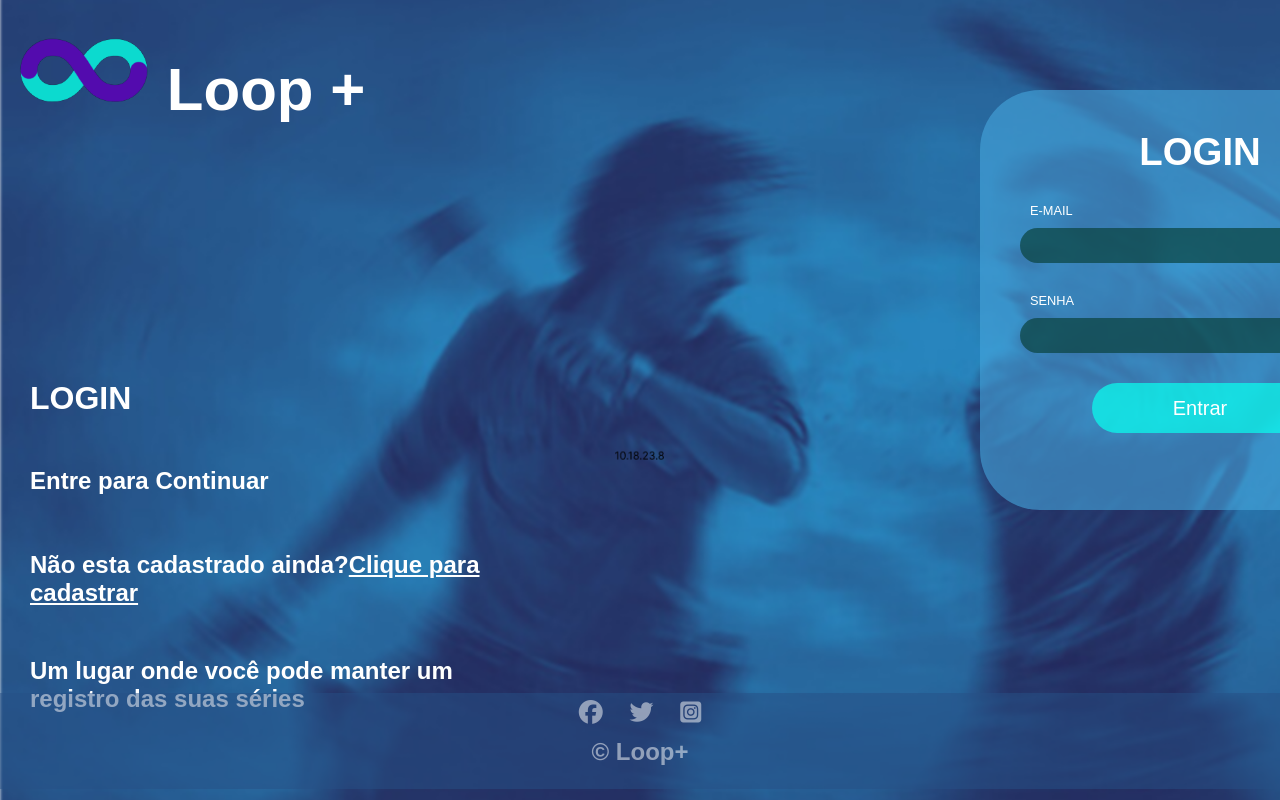
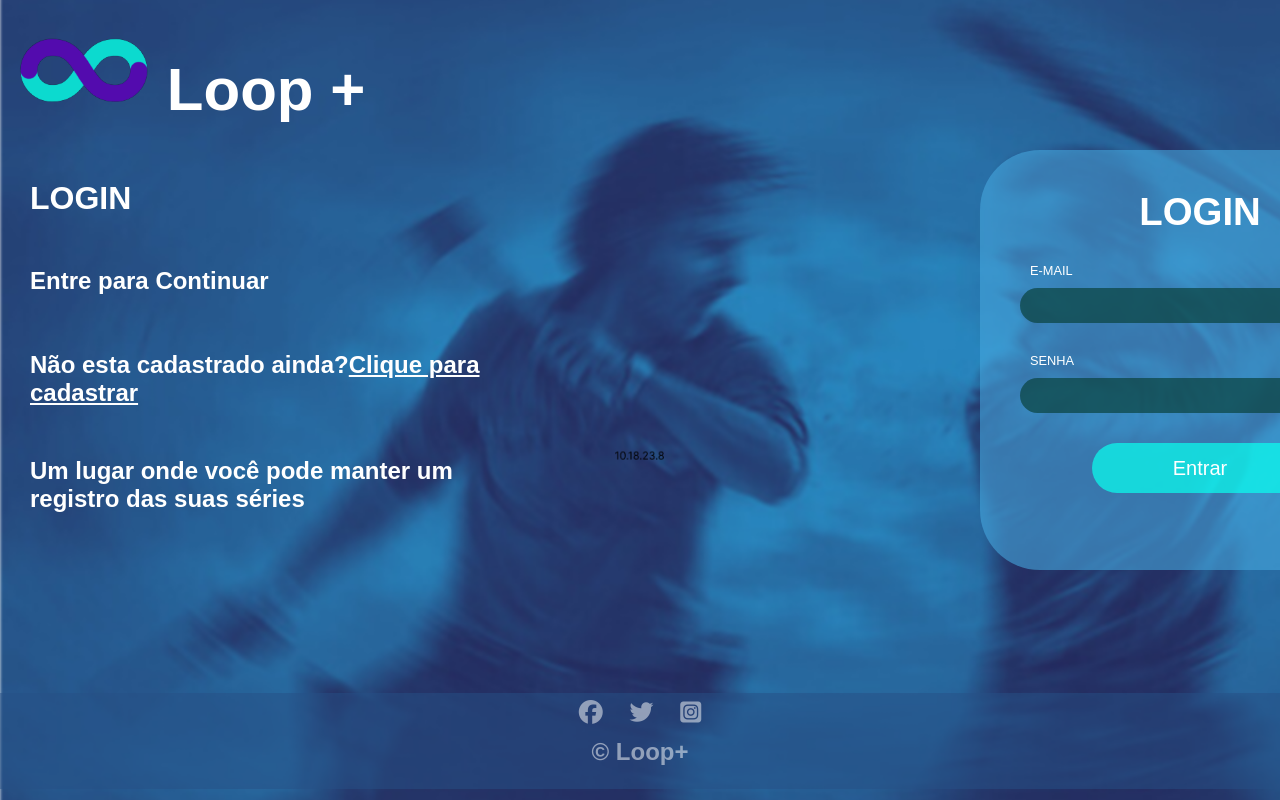
Before and after one commit to Madcruz86/a3, a plain HTML site: page login.html in a window 1280 px wide. Shown: the top 800 px of the page. Drawn offline with Linux system fonts and the light colour scheme.

Commit message:
Update estilo.css

```diff
--- a/css/estilo.css
+++ b/css/estilo.css
@@ -199,7 +199,7 @@ position: absolute;
 width: 400px;
 height: 380px;
 left: 980px;
-top: 90px;
+top: 150px;
 background: rgba(70, 167, 222, 0.6);
 border-radius: 60px;
 padding: 20px;
@@ -286,7 +286,7 @@ padding: 20px;
 .titulo {
 
     width: 500px;
-    margin-top: 100px;
+    margin-top: -100px;
     margin-left: 30px;
     color: #fff;
     font-size: 2em;
```
